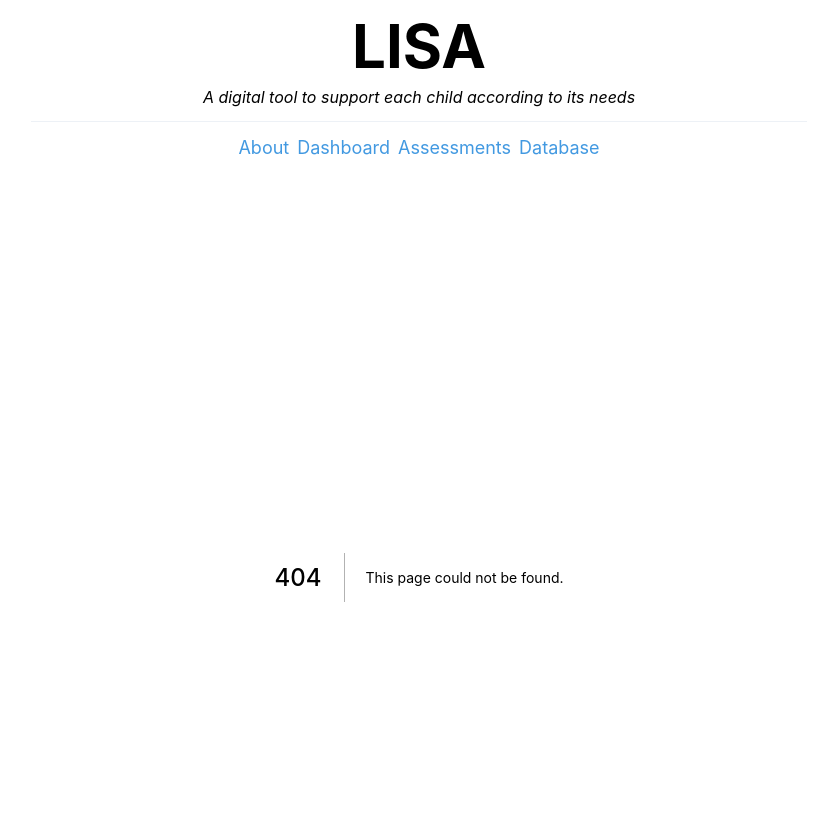
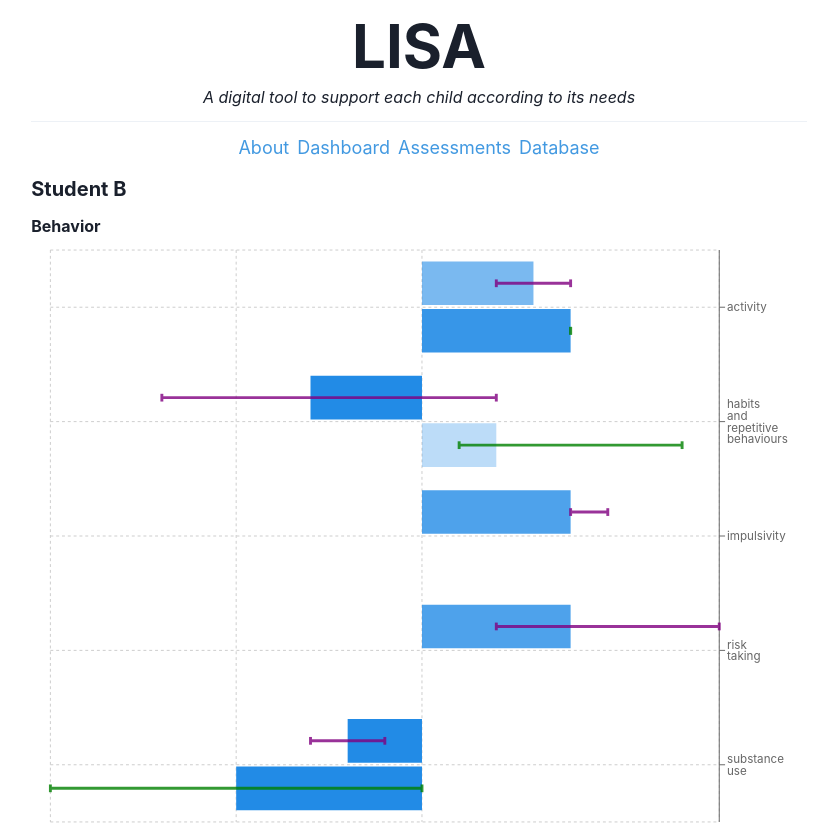
Before and after one commit to elierotenberg/lisa-prototype, a Next.js app: page /dashboard-demo3 in a window 1280 px wide. Before the commit this address had no page. Shown: the top 825 px of the page, without its empty margins (221-1040 px from the left). Built offline with nearby package versions, Linux system fonts and the light colour scheme.

Commit message:
add page with prototype for viz

```diff
--- /dev/null
+++ b/src/pages/dashboard-demo3.tsx
@@ -0,0 +1,247 @@
+import Head from "next/head";
+import Chance from "chance";
+import {
+  RadarChart,
+  PolarGrid,
+  PolarAngleAxis,
+  PolarRadiusAxis,
+  Radar,
+} from "recharts";
+import {
+  Fragment,
+  FunctionComponent,
+  useCallback,
+  useEffect,
+  useMemo,
+  useState,
+} from "react";
+import { MainContainer } from "../components/MainContainer/MainContainer";
+import {
+  Box,
+  Center,
+  Heading,
+  HStack,
+  VStack,
+  Text,
+  Button,
+  BoxProps,
+  Accordion,
+  AccordionItem,
+  AccordionButton,
+  AccordionPanel,
+  AccordionIcon,
+} from "@chakra-ui/react";
+import { BarChart, Bar, Cell, XAxis, YAxis, CartesianGrid, Tooltip, Legend, ResponsiveContainer, ErrorBar } from 'recharts';
+
+const domains = `
+111Specific phobias
+Sadness, discouragement or loss of pleasure
+Inattention
+Hyperactivity / Impulsivity
+Irritability
+Social contact issues
+Inflexible and repetitive behaviors
+General Impairment
+Depression
+Reading
+Social Cognition
+Social Anxiety
+Math
+Written Expression Skills
+Comprehension and Conceptual Learning
+Novel problem Solving
+Factual Memory
+Working Memory
+Processing Speed
+Visual-Spatial organization
+Sustained Sequential Processing
+Conduct/Oppositional Defiance
+`
+  .split("\n")
+  .filter((line) => line.length > 0);
+type GradientBarProps = BoxProps & {
+  readonly p: number;
+  readonly barHeight: string;
+};
+
+const GradientBar: FunctionComponent<GradientBarProps> = ({
+  p,
+  barHeight,
+  ...props
+}) => (
+  <Box alignItems="stretch" position="relative" {...props}>
+    <Box
+      height={barHeight}
+      width="100%"
+      bgGradient="linear(-90deg, red, yellow, green)"
+    />
+    <Box
+      position="absolute"
+      height="30px"
+      width="5px"
+      bgColor="black"
+      left={`${p * 100}%`}
+      top={"-7.5px"}
+    />
+  </Box>
+);
+
+const DashboardDemo: FunctionComponent = () => {
+  const [date, setDate] = useState("29/04/2021");
+
+  useEffect(() => {
+    setDate(date);
+  }, []);
+
+  const getData = () => {
+    if (date == "29/04/2021") {
+      return [
+        {
+            "entry-level-score": 3,
+            "domain": "activity",
+            "scaled-follow-up-score": 4,
+            "color-intensity-follow-up": 0.9,
+            "errors-entry-level": [1, 1],
+            "errors-follow-up": [0, 0]
+        },
+        {
+            "entry-level-score": -3,
+            "domain": "habits and repetitive behaviours",
+            "scaled-follow-up-score": 2,
+            "color-intensity-follow-up": 0.3,
+            "errors-entry-level": [4, 5],
+            "errors-follow-up": [1, 5]
+        },
+        {
+            "entry-level-score": 4,
+            "domain": "impulsivity",
+            "errors-entry-level": [0, 1],
+        },
+        {
+            "entry-level-score": 4,
+            "domain": "risk taking",
+            "errors-entry-level": [2, 4],
+        },
+        {
+            "entry-level-score": -2,
+            "domain": "substance use",
+            "scaled-follow-up-score": -5,
+            "color-intensity-follow-up": 1,
+            "errors-entry-level": [1, 1],
+            "errors-follow-up": [5, 5]
+        }
+      ];
+    } else {
+      return [
+        {
+            "entry-level-score": 4,
+            "domain": "activity",
+            "scaled-follow-up-score": 4,
+            "color-intensity-follow-up": 1,
+            "errors-entry-level": [1, 1],
+            "errors-follow-up": [0, 0]
+        },
+        {
+            "entry-level-score": -2,
+            "domain": "habits and repetitive behaviours",
+            "scaled-follow-up-score": 3,
+            "color-intensity-follow-up": 0.4,
+            "errors-entry-level": [4, 5],
+            "errors-follow-up": [1, 5]
+        },
+        {
+            "entry-level-score": 5,
+            "domain": "impulsivity",
+            "errors-entry-level": [0, 1],
+        },
+        {
+            "entry-level-score": 3,
+            "domain": "risk taking",
+            "errors-entry-level": [2, 4],
+        },
+        {
+            "entry-level-score": -3,
+            "domain": "substance use",
+            "scaled-follow-up-score": -5,
+            "color-intensity-follow-up": 1,
+            "errors-entry-level": [1, 1],
+            "errors-follow-up": [5, 5]
+        }
+      ];
+    }
+
+  }
+
+  const firstName = "Student B";
+  const data = getData();
+  const COLORS = ['#0088FE', '#00C49F', '#FFBB28', '#FF8042'];
+
+  return (
+    <Fragment>
+      <Head>
+        <title>Dashboard Demo</title>
+      </Head>
+      <MainContainer>
+        <VStack spacing={4} alignItems="stretch">
+          <Heading as="h2" size="md">
+            {firstName}
+          </Heading>
+          <Box>
+            <Heading as="h3" size="sm">
+              Behavior
+            </Heading>
+            <Center overflow="hidden" maxW="100%" fontSize="xs">
+              <BarChart
+                width={800}
+                height={600}
+                data={data}
+                layout="vertical"
+                margin={{
+                  top: 5,
+                  right: 30,
+                  left: 20,
+                  bottom: 5,
+                }}
+              >
+                <CartesianGrid strokeDasharray="3 3" />
+                <YAxis
+                  dataKey="domain"
+                  type="category"
+                  orientation="right"
+                />
+                <XAxis
+                  type="number"
+                  domain={[-5, 5]}
+                  hide
+                />
+                <Tooltip />
+                <Bar dataKey="entry-level-score" fill="#228be6" >
+                  {
+                    data.map((entry, index) => {
+                      const opacity = (entry["entry-level-score"] > 7 || entry["entry-level-score"] < 3) ? 1 : Math.abs(entry["entry-level-score"])*2/10;
+                      return <Cell fillOpacity={opacity} />;
+                    })
+                  }
+                  <ErrorBar dataKey="errors-entry-level" width={4} strokeWidth={3} stroke="purple" opacity={0.8} direction="x" />
+                </Bar>
+                <Bar dataKey="scaled-follow-up-score" fill="#228be6" >
+                  {
+                    data.map((entry, index) => {
+                      return <Cell fillOpacity={entry["color-intensity-follow-up"]} />;
+                    })
+                  }
+                  <ErrorBar dataKey="errors-follow-up" width={4} strokeWidth={3} stroke="green" opacity={0.8} direction="x" />
+                </Bar>
+
+              </BarChart>
+            </Center>
+          </Box>
+          <Button onClick={()=>{setDate("29/04/2021")}}>29/04/2021</Button>
+          <Button onClick={()=>{setDate("02/05/2021")}}>02/05/2021</Button>
+        </VStack>
+      </MainContainer>
+    </Fragment>
+  );
+};
+
+export default DashboardDemo;
```
